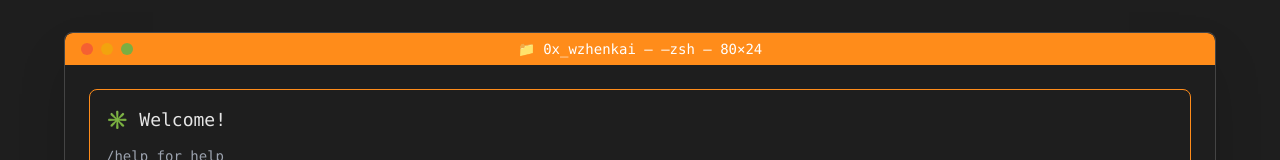
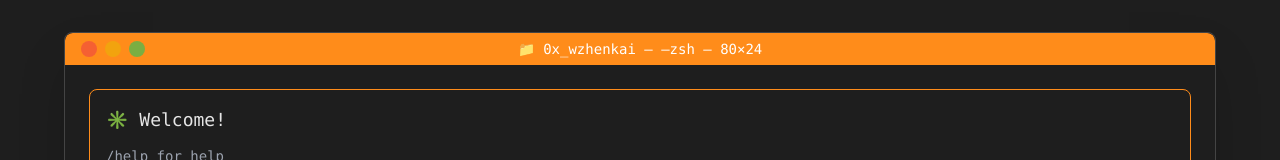
Before and after one commit to zhenkai-dev/personal-terminal-styled, a Next.js app: page / in a window 1280 px wide. Shown: the top 160 px of the page. Built offline with nearby package versions, Linux system fonts and the light colour scheme.

Commit message:
update: frontend changes

```diff
--- a/src/components/CommandInput.tsx
+++ b/src/components/CommandInput.tsx
@@ -10,9 +10,11 @@ interface Command {
 interface CommandInputProps {
   onCommandExecute: (command: string) => void
   commands: Command[]
+  onScrollToBottom?: () => void
+  onShowingAllCommands?: (isShowing: boolean) => void
 }
 
-export default function CommandInput({ onCommandExecute, commands }: CommandInputProps) {
+export default function CommandInput({ onCommandExecute, commands, onScrollToBottom, onShowingAllCommands }: CommandInputProps) {
   const [input, setInput] = useState('')
   const [showSuggestions, setShowSuggestions] = useState(false)
   const [filteredCommands, setFilteredCommands] = useState<Command[]>([])
@@ -31,12 +33,24 @@ export default function CommandInput({ onCommandExecute, commands }: CommandInpu
       setFilteredCommands(commands)
       setShowSuggestions(true)
       setSelectedIndex(-1)
+      // Auto-scroll to bottom to show all commands
+      if (onScrollToBottom) {
+        onScrollToBottom()
+      }
+      // Notify parent that we're showing all commands
+      if (onShowingAllCommands) {
+        onShowingAllCommands(true)
+      }
     } else {
       setShowSuggestions(false)
       setFilteredCommands([])
       setSelectedIndex(-1)
+      // Notify parent that we're not showing all commands
+      if (onShowingAllCommands) {
+        onShowingAllCommands(false)
+      }
     }
-  }, [input, commands])
+  }, [input, commands, onScrollToBottom, onShowingAllCommands])
 
   const handleKeyDown = (e: React.KeyboardEvent) => {
     if (e.key === 'Enter') {
@@ -112,21 +126,21 @@ export default function CommandInput({ onCommandExecute, commands }: CommandInpu
         />
       </div>
 
-      {/* Suggestions Dropdown */}
+      {/* Command Suggestions */}
       {showSuggestions && filteredCommands.length > 0 && (
-        <div className="absolute top-full left-0 right-0 bg-terminal-bg border border-terminal-border rounded-b max-h-64 overflow-y-auto z-10 touch-manipulation">
+        <div className="mt-4 text-terminal-text">
           {filteredCommands.map((command, index) => (
             <div
               key={command.name}
               onClick={() => handleSuggestionClick(command)}
-              className={`px-3 sm:px-4 py-3 sm:py-2 cursor-pointer text-sm touch-manipulation ${
+              className={`flex items-start cursor-pointer py-1 px-2 -mx-2 rounded ${
                 index === selectedIndex
-                  ? 'bg-primary bg-opacity-20 text-primary'
-                  : 'text-terminal-text hover:bg-gray-800 active:bg-gray-700'
+                  ? 'bg-primary bg-opacity-10'
+                  : 'hover:bg-gray-800'
               }`}
             >
-              <div className="font-mono text-primary text-sm sm:text-sm">{command.name}</div>
-              <div className="text-xs text-gray-400 mt-1 leading-relaxed">{command.description}</div>
+              <span className="font-mono text-primary min-w-[200px]">{command.name}</span>
+              <span className="text-gray-400 text-sm">{command.description}</span>
             </div>
           ))}
         </div>
--- a/src/components/Terminal.tsx
+++ b/src/components/Terminal.tsx
@@ -1,6 +1,6 @@
 'use client'
 
-import { useState, useEffect, useRef } from 'react'
+import { useState, useEffect, useRef, useCallback } from 'react'
 import TerminalHeader from './TerminalHeader'
 import WelcomeBox from './WelcomeBox'
 import CommandInput from './CommandInput'
@@ -20,6 +20,7 @@ export default function Terminal() {
   const [nickname, setNickname, isClient] = useLocalStorage('nickname', '')
   const [waitingForNickname, setWaitingForNickname] = useState(false)
   const [lastLoginTime, setLastLoginTime] = useState('')
+  const [isShowingAllCommands, setIsShowingAllCommands] = useState(false)
   const terminalRef = useRef<HTMLDivElement>(null)
 
   useEffect(() => {
@@ -35,13 +36,13 @@ export default function Terminal() {
     }
   }, [isClient])
 
-  const scrollToBottom = () => {
+  const scrollToBottom = useCallback(() => {
     setTimeout(() => {
       if (terminalRef.current) {
         terminalRef.current.scrollTop = terminalRef.current.scrollHeight
       }
     }, 100)
-  }
+  }, [])
 
   const getTimestamp = () => {
     return isClient ? getCurrentTimestamp() : ''
@@ -124,7 +125,9 @@ export default function Terminal() {
           {/* Terminal Content */}
           <div
             ref={terminalRef}
-            className="p-3 sm:p-4 lg:p-6 max-h-[75vh] sm:max-h-[70vh] overflow-y-auto"
+            className={`p-3 sm:p-4 lg:p-6 overflow-y-auto ${
+              isShowingAllCommands ? 'max-h-none pb-64' : 'max-h-[75vh] sm:max-h-[70vh] pb-12'
+            }`}
           >
             {/* Welcome Box */}
             <WelcomeBox isFirstVisit={isFirstVisit} />
@@ -162,10 +165,14 @@ export default function Terminal() {
             </div>
 
             {/* Command Input */}
-            <CommandInput
-              onCommandExecute={handleCommandExecute}
-              commands={COMMANDS}
-            />
+            <div className="mt-6">
+              <CommandInput
+                onCommandExecute={handleCommandExecute}
+                commands={COMMANDS}
+                onScrollToBottom={scrollToBottom}
+                onShowingAllCommands={setIsShowingAllCommands}
+              />
+            </div>
           </div>
         </div>
 
--- a/src/components/TerminalHeader.tsx
+++ b/src/components/TerminalHeader.tsx
@@ -8,6 +8,9 @@ interface TerminalHeaderProps {
 
 export default function TerminalHeader({ onRefresh }: TerminalHeaderProps) {
   const [hovering, setHovering] = useState(false)
+  const [hoveringClose, setHoveringClose] = useState(false)
+  const [hoveringMinimize, setHoveringMinimize] = useState(false)
+  const [hoveringExpand, setHoveringExpand] = useState(false)
 
   const handleControlClick = () => {
     onRefresh()
@@ -23,25 +26,52 @@ export default function TerminalHeader({ onRefresh }: TerminalHeaderProps) {
       <div className="flex space-x-2">
         <button
           onClick={handleControlClick}
-          className={`w-3 h-3 rounded-full bg-red-500 transition-opacity duration-200 ${
+          onMouseEnter={() => setHoveringClose(true)}
+          onMouseLeave={() => setHoveringClose(false)}
+          className={`w-4 h-4 rounded-full bg-red-500 transition-opacity duration-200 flex items-center justify-center ${
             hovering ? 'opacity-100' : 'opacity-60'
           }`}
           aria-label="Close"
-        />
+        >
+          {hoveringClose && (
+            <svg width="8" height="8" viewBox="0 0 8 8" className="text-black">
+              <path d="M1 1L7 7M7 1L1 7" stroke="currentColor" strokeWidth="1" strokeLinecap="round"/>
+            </svg>
+          )}
+        </button>
         <button
           onClick={handleControlClick}
-          className={`w-3 h-3 rounded-full bg-yellow-500 transition-opacity duration-200 ${
+          onMouseEnter={() => setHoveringMinimize(true)}
+          onMouseLeave={() => setHoveringMinimize(false)}
+          className={`w-4 h-4 rounded-full bg-yellow-500 transition-opacity duration-200 flex items-center justify-center ${
             hovering ? 'opacity-100' : 'opacity-60'
           }`}
           aria-label="Minimize"
-        />
+        >
+          {hoveringMinimize && (
+            <svg width="8" height="8" viewBox="0 0 8 8" className="text-black">
+              <path d="M1 4H7" stroke="currentColor" strokeWidth="1" strokeLinecap="round"/>
+            </svg>
+          )}
+        </button>
         <button
           onClick={handleControlClick}
-          className={`w-3 h-3 rounded-full bg-green-500 transition-opacity duration-200 ${
+          onMouseEnter={() => setHoveringExpand(true)}
+          onMouseLeave={() => setHoveringExpand(false)}
+          className={`w-4 h-4 rounded-full bg-green-500 transition-opacity duration-200 flex items-center justify-center ${
             hovering ? 'opacity-100' : 'opacity-60'
           }`}
           aria-label="Expand"
-        />
+        >
+          {hoveringExpand && (
+            <svg width="8" height="8" viewBox="0 0 24 24" className="text-black">
+              <polyline fill="none" points="3 17.3 3 21 6.7 21" stroke="currentColor" strokeLinecap="round" strokeLinejoin="round" strokeWidth="2"/>
+              <line fill="none" stroke="currentColor" strokeLinecap="round" strokeLinejoin="round" strokeWidth="2" x1="10" x2="3.8" y1="14" y2="20.2"/>
+              <line fill="none" stroke="currentColor" strokeLinecap="round" strokeLinejoin="round" strokeWidth="2" x1="14" x2="20.2" y1="10" y2="3.8"/>
+              <polyline fill="none" points="21 6.7 21 3 17.3 3" stroke="currentColor" strokeLinecap="round" strokeLinejoin="round" strokeWidth="2"/>
+            </svg>
+          )}
+        </button>
       </div>
 
       {/* Terminal title - center aligned */}
```
Also changed, not shown: src/assets/icons/expand-svgrepo-com.svg (added).
